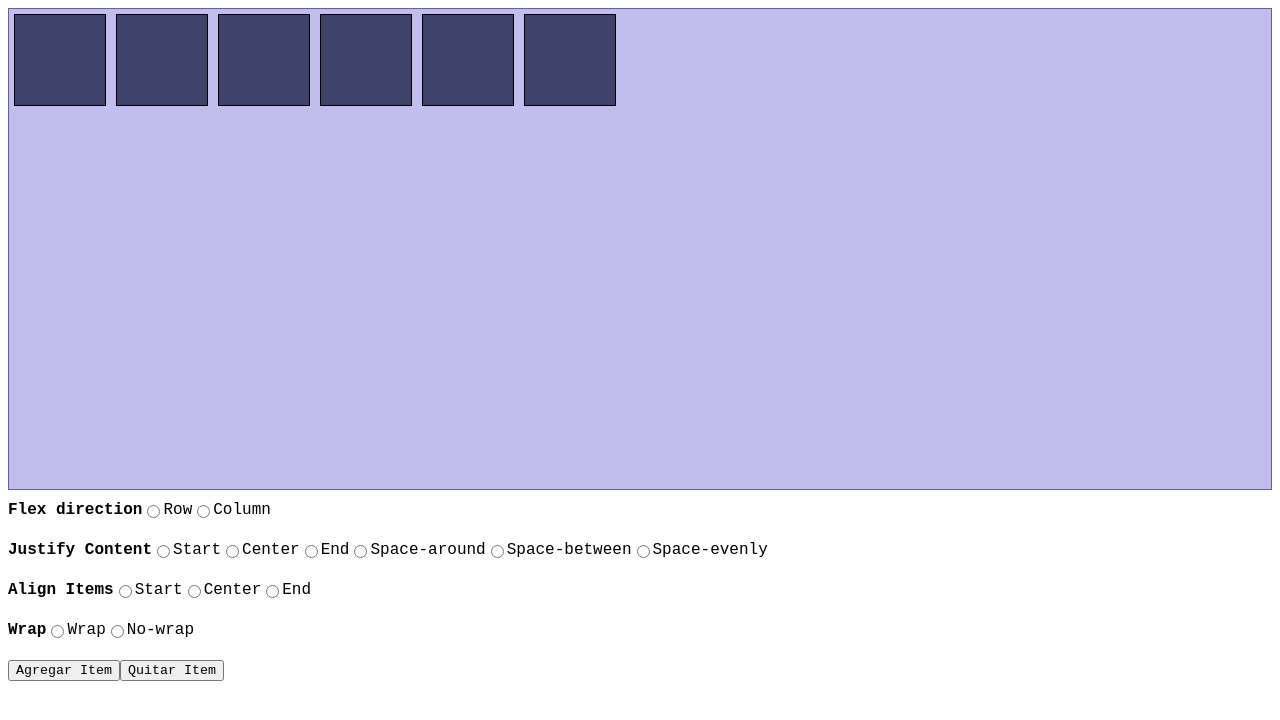
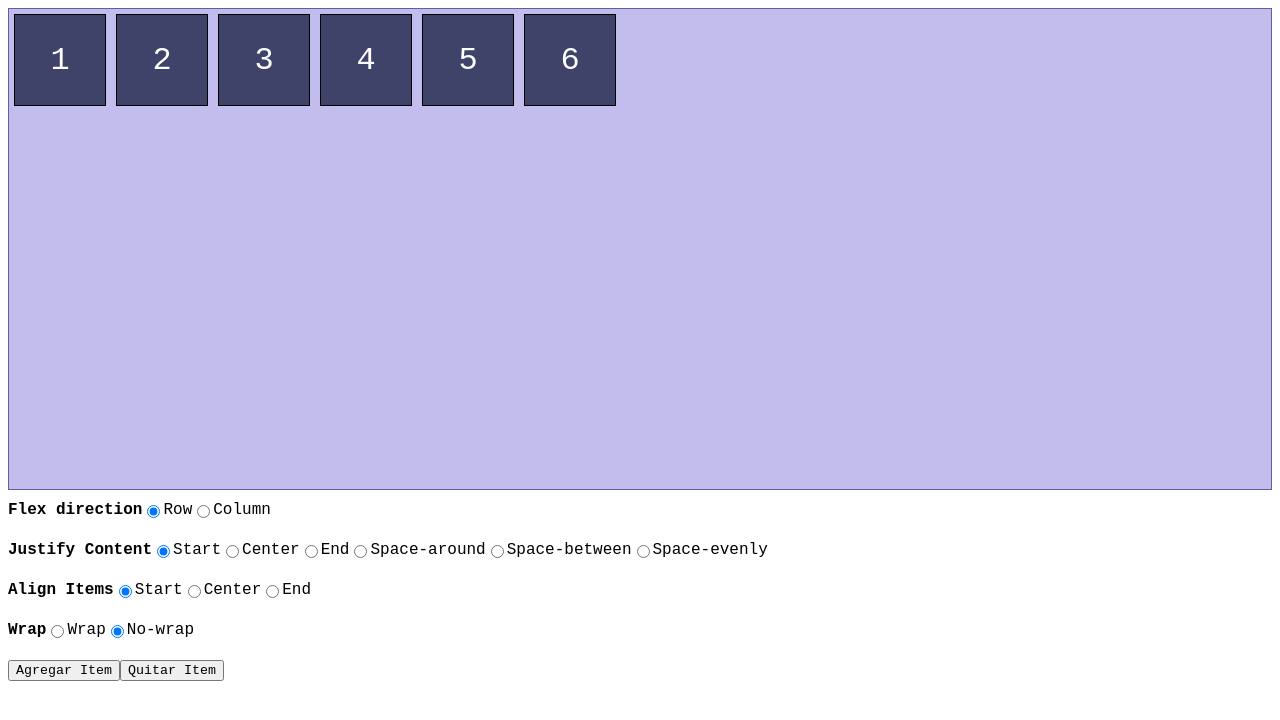
Before and after one commit to litoralcreativo/CLASE-3, a plain HTML site: page index.html in a window 1280 px wide. Drawn offline with Linux system fonts and the light colour scheme.

Commit message:
sixth commit

```diff
--- a/index.html
+++ b/index.html
@@ -10,16 +10,17 @@
   </head>
   <body>
     <div id="container">
-      <div class="box"></div>
-      <div class="box"></div>
-      <div class="box"></div>
-      <div class="box"></div>
-      <div class="box"></div>
-      <div class="box"></div>
+      <div class="box">1</div>
+      <div class="box">2</div>
+      <div class="box">3</div>
+      <div class="box">4</div>
+      <div class="box">5</div>
+      <div class="box">6</div>
     </div>
     <div class="flex-control">
       <h4>Flex direction</h4>
       <input
+        checked="checked"
         type="radio"
         id="directionRow"
         name="direction"
@@ -39,6 +40,7 @@
     <div class="flex-control">
       <h4>Justify Content</h4>
       <input
+        checked="checked"
         type="radio"
         id="justStart"
         name="justify"
@@ -90,6 +92,7 @@
     <div class="flex-control">
       <h4>Align Items</h4>
       <input
+        checked="checked"
         type="radio"
         id="aliStart"
         name="align"
@@ -125,6 +128,7 @@
       />
       <label for="wrap">Wrap</label><br />
       <input
+        checked="checked"
         type="radio"
         id="wrapFalse"
         name="wrap"
```
